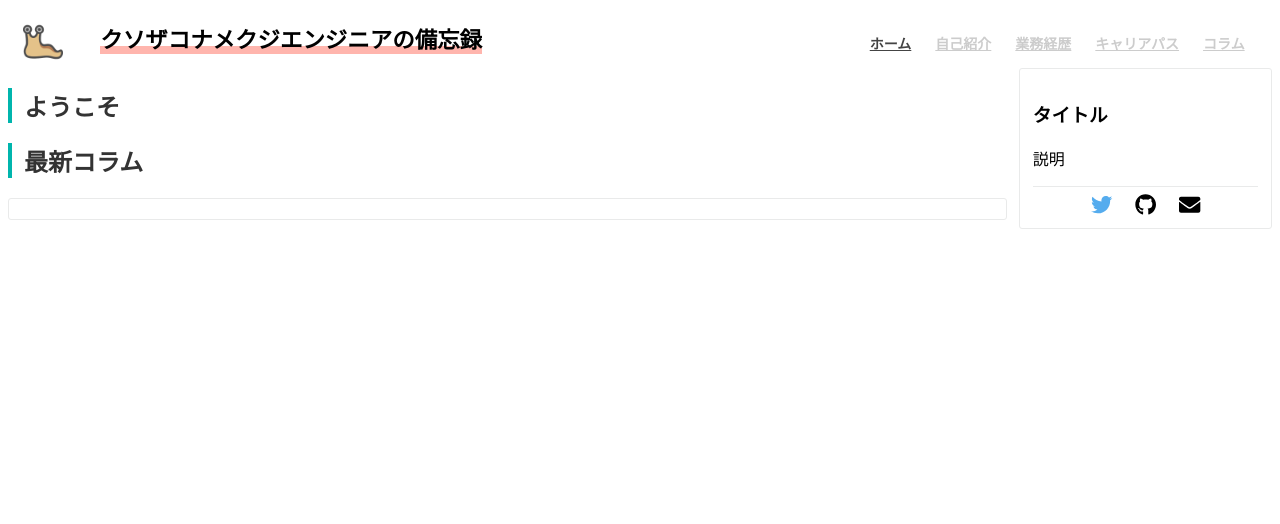
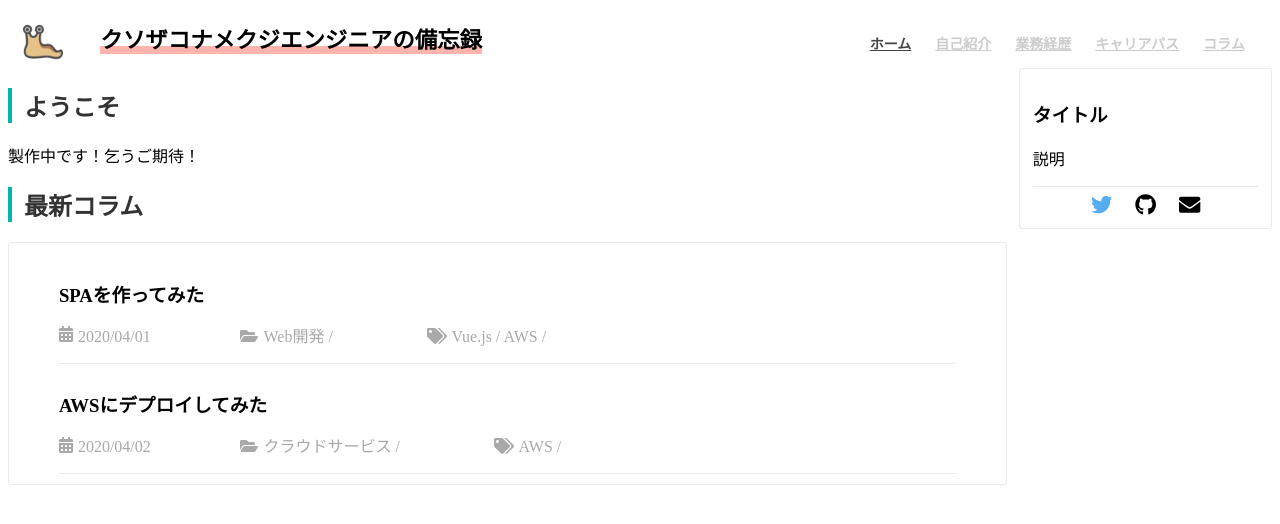
Before and after one commit to AwataKyosuke/my_histroy, a Vue app: page / in a window 1280 px wide. Shown: the top 524 px of the page. Built offline with nearby package versions, Linux system fonts and the light colour scheme.

Commit message:
ホーム画面に記事一覧を表示

```diff
--- a/src/components/molecules/Tag.vue
+++ b/src/components/molecules/Tag.vue
@@ -37,7 +37,7 @@ export default {
 }
 
 .select {
-  color: #000;
+  color: #58b4ff;
 }
 
 </style>
--- a/src/views/Home.vue
+++ b/src/views/Home.vue
@@ -3,10 +3,11 @@
   <div>
 
     <SectionHeader title="ようこそ" />
+    <p>製作中です！乞うご期待！</p>
 
     <SectionHeader title="最新コラム" />
 
-    <ItemList />
+    <ItemList v-bind:articles="articles" />
 
   </div>
 
@@ -17,6 +18,13 @@ import SectionHeader from '@/components/atoms/SectionHeader'
 import ItemList from '@/components/organsms/ItemList'
 
 export default {
+
+  data(){
+    return{
+      articles: this.$store.state.filteredArticles
+    }
+  },
+
   components: {
     SectionHeader,
     ItemList
```
